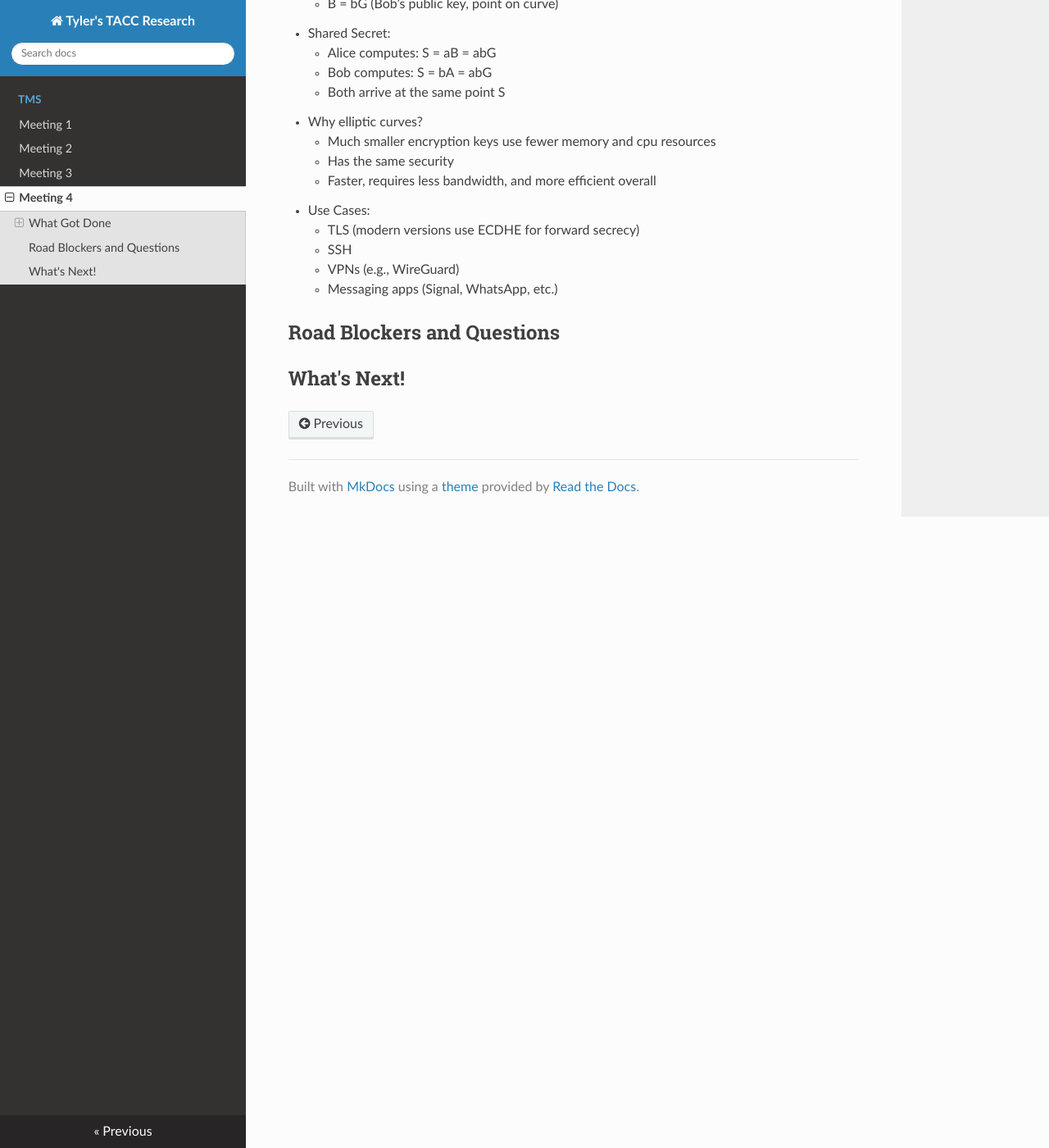
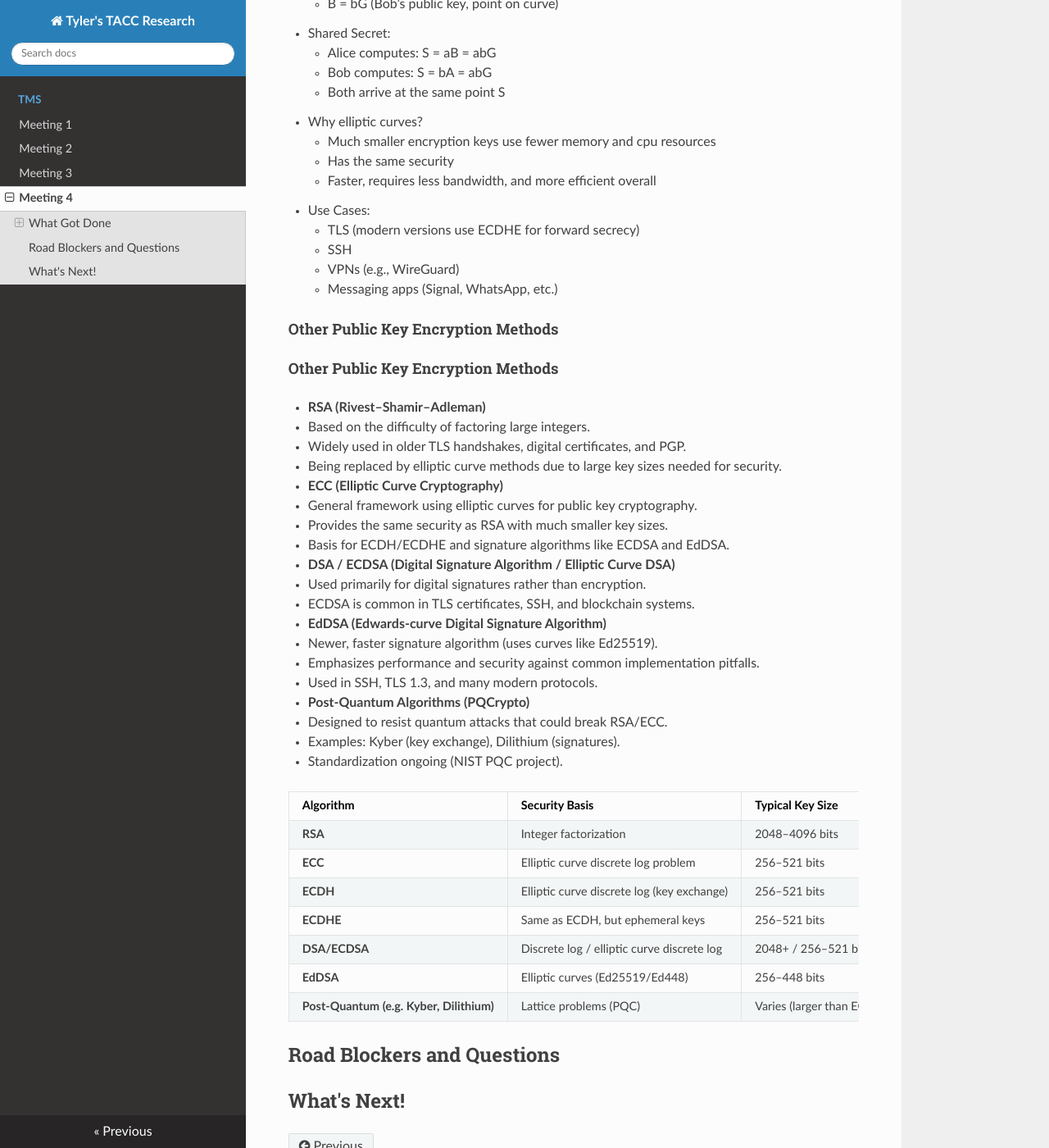
Before and after one commit to tyler0852/tylers-tacc-research, an MkDocs documentation site: the page built from docs/tms/meeting-4.md, in a window 1280 px wide and 1400 px high, scrolled down 2355 px. Shown: the whole window at 82% size. Built offline with MkDocs 1.6.1, drawn with Linux system fonts in a browser that asks for light colours; nearby versions of some CDN libraries; formulas are drawn with MathJax 3.

Commit message:
Update meeting-4.md

```diff
--- a/docs/tms/meeting-4.md
+++ b/docs/tms/meeting-4.md
@@ -96,6 +96,45 @@ $$s = A^b \pmod p$$
     - VPNs (e.g., WireGuard)
     - Messaging apps (Signal, WhatsApp, etc.)
 
+#### Other Public Key Encryption Methods
+
+#### Other Public Key Encryption Methods
+
+- **RSA (Rivest–Shamir–Adleman)**
+  - Based on the difficulty of factoring large integers.
+  - Widely used in older TLS handshakes, digital certificates, and PGP.
+  - Being replaced by elliptic curve methods due to large key sizes needed for security.
+
+- **ECC (Elliptic Curve Cryptography)**
+  - General framework using elliptic curves for public key cryptography.
+  - Provides the same security as RSA with much smaller key sizes.
+  - Basis for ECDH/ECDHE and signature algorithms like ECDSA and EdDSA.
+
+- **DSA / ECDSA (Digital Signature Algorithm / Elliptic Curve DSA)**
+  - Used primarily for digital signatures rather than encryption.
+  - ECDSA is common in TLS certificates, SSH, and blockchain systems.
+
+- **EdDSA (Edwards-curve Digital Signature Algorithm)**
+  - Newer, faster signature algorithm (uses curves like Ed25519).
+  - Emphasizes performance and security against common implementation pitfalls.
+  - Used in SSH, TLS 1.3, and many modern protocols.
+
+- **Post-Quantum Algorithms (PQCrypto)**
+  - Designed to resist quantum attacks that could break RSA/ECC.
+  - Examples: Kyber (key exchange), Dilithium (signatures).
+  - Standardization ongoing (NIST PQC project).
+
+| Algorithm | Security Basis                   | Typical Key Size | Strengths | Weaknesses | Common Uses |
+|-----------|----------------------------------|------------------|-----------|------------|-------------|
+| **RSA**   | Integer factorization             | 2048–4096 bits   | Well-studied, widely deployed | Slow, large key sizes | TLS (older), PGP, digital certificates |
+| **ECC**   | Elliptic curve discrete log problem | 256–521 bits     | High security per bit, efficient | More complex math, patent history | TLS, SSH, cryptocurrencies |
+| **ECDH**  | Elliptic curve discrete log (key exchange) | 256–521 bits | Secure key exchange, efficient | No forward secrecy if static keys | TLS, VPNs, messaging |
+| **ECDHE** | Same as ECDH, but ephemeral keys | 256–521 bits     | Forward secrecy, widely adopted | Slightly more overhead | TLS 1.3, SSH, Signal, WireGuard |
+| **DSA/ECDSA** | Discrete log / elliptic curve discrete log | 2048+ / 256–521 bits | Digital signatures, efficient (ECDSA) | Verification slower (DSA), needs good randomness | TLS certs, SSH, Bitcoin/Ethereum |
+| **EdDSA** | Elliptic curves (Ed25519/Ed448)  | 256–448 bits     | Very fast, resistant to side-channel attacks | Newer, less legacy support | TLS 1.3, SSH, modern apps |
+| **Post-Quantum (e.g. Kyber, Dilithium)** | Lattice problems (PQC) | Varies (larger than ECC) | Resistant to quantum attacks | Still experimental, large signatures/keys | Future TLS, VPNs, secure messaging |
+
+
 ## Road Blockers and Questions
 
 ## What's Next!
```
